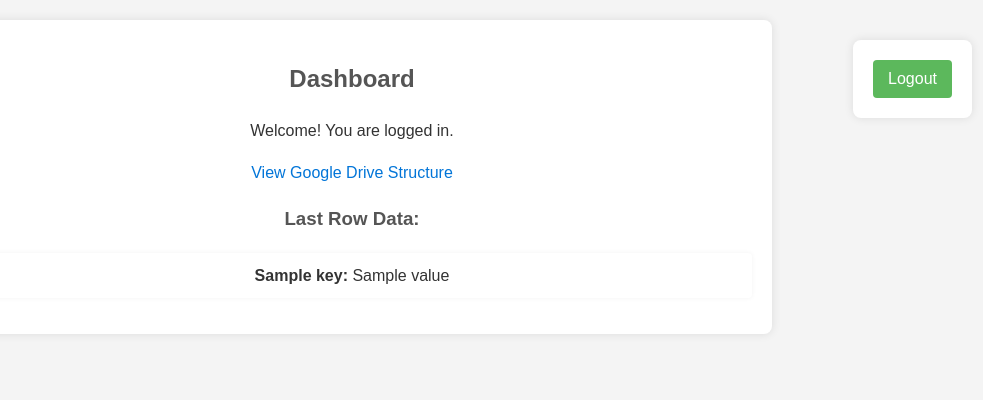
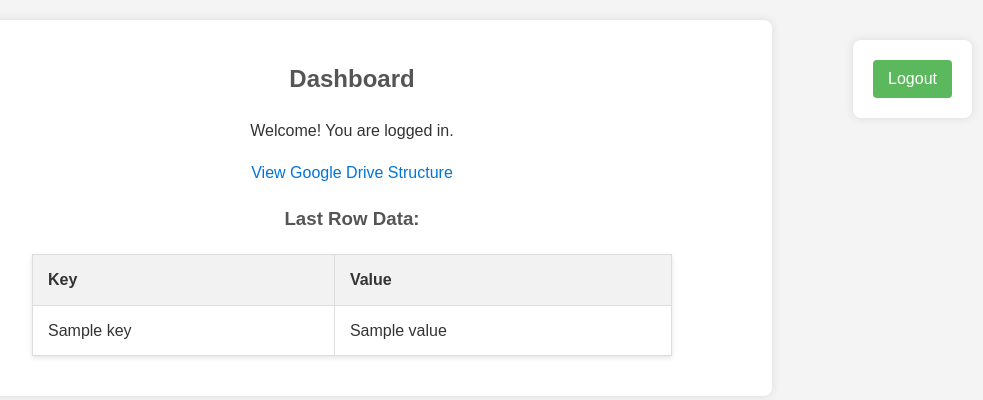
Before and after one commit to mohak300501/sanskritiks, a Flask app: template templates/dashboard.html in a window 1280 px wide. Shown: the top 400 px of the page, without its empty margins (288-1271 px from the left). Run offline with Flask 3, Linux system fonts and the light colour scheme; the template is opened without the code that fills it: most values are stand-ins (such as "Sample title", 1, 10 or a date in 2020).

Commit message:
beautified dashboard

```diff
--- a/static/style.css
+++ b/static/style.css
@@ -103,3 +103,31 @@ a:hover {
     top: 20px;
     right: 20px;
 }
+
+/* Table styling */
+.data-table {
+    width: 80%;
+    margin: 20px auto;
+    border-collapse: collapse;
+    box-shadow: 0 2px 5px rgba(0, 0, 0, 0.1);
+}
+
+.data-table th,
+.data-table td {
+    padding: 12px 15px;
+    border: 1px solid #ddd;
+    text-align: left;
+}
+
+.data-table th {
+    background-color: #f2f2f2;
+    font-weight: bold;
+}
+
+.data-table tbody tr:nth-child(even) {
+    background-color: #f9f9f9;
+}
+
+.data-table tbody tr:hover {
+    background-color: #e9e9e9;
+}
--- a/templates/dashboard.html
+++ b/templates/dashboard.html
@@ -17,11 +17,22 @@ Dashboard
 
     {% if sheet_data %}
         <h3>Last Row Data:</h3>
-        <ul>
-        {% for key, value in sheet_data.items() %}
-            <li><strong>{{ key }}:</strong> {{ value }}</li>
-        {% endfor %}
-        </ul>
+        <table class="data-table">
+            <thead>
+                <tr>
+                    <th>Key</th>
+                    <th>Value</th>
+                </tr>
+            </thead>
+            <tbody>
+                {% for key, value in sheet_data.items() %}
+                <tr>
+                    <td>{{ key }}</td>
+                    <td>{{ value }}</td>
+                </tr>
+                {% endfor %}
+            </tbody>
+        </table>
     {% else %}
         <p>Could not load data from Google Sheet.</p>
     {% endif %}
--- a/templates/drive_item.html
+++ b/templates/drive_item.html
@@ -3,7 +3,7 @@
     {% if item.children %}
         <ul>
         {% for child_id, child_info in item.children.items() %}
-            {% include 'drive_item.html' with item=child_info %}
+            {% include 'drive_item.html' item=child_info %}
         {% endfor %}
         </ul>
     {% endif %}
```
